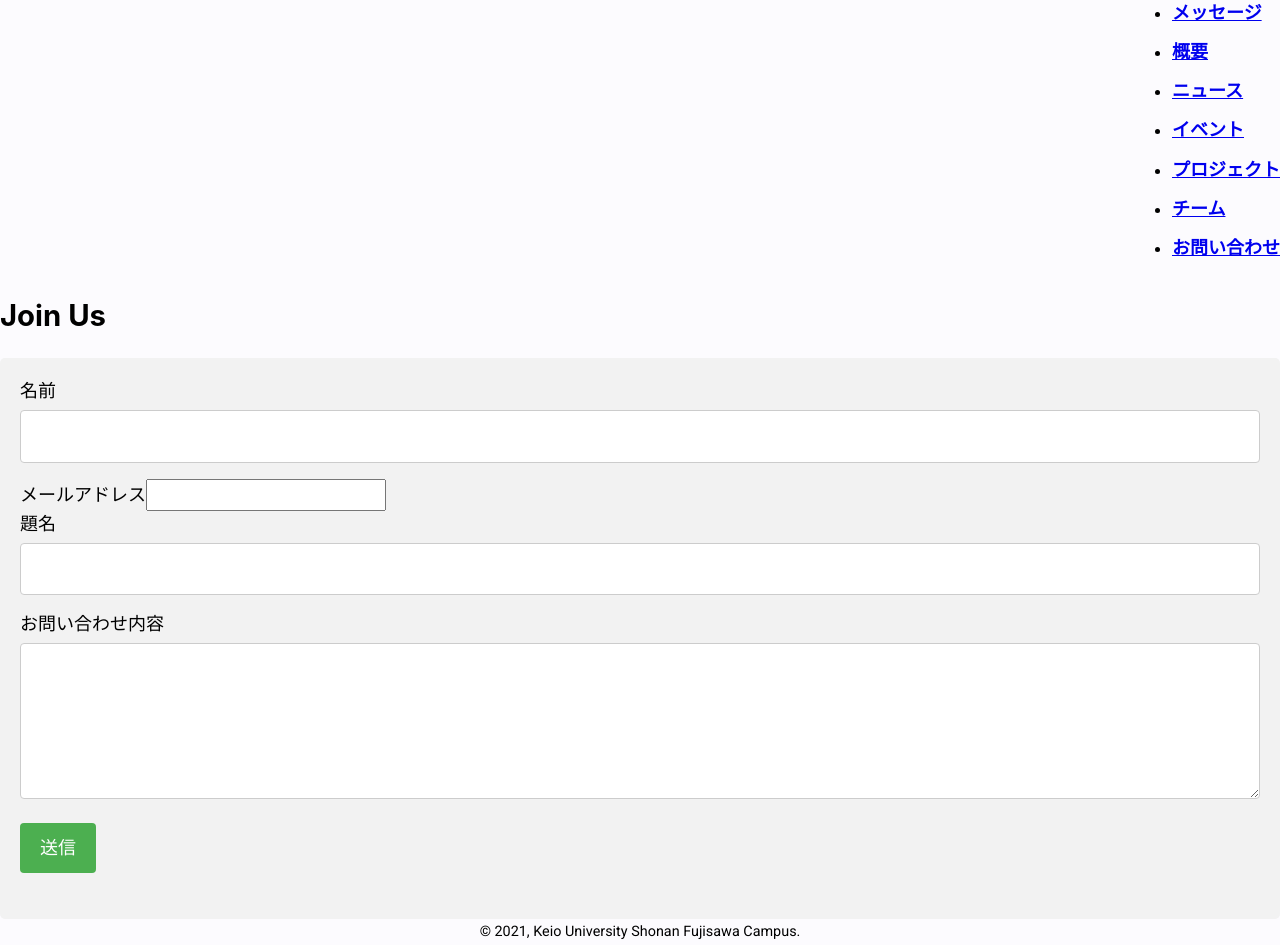
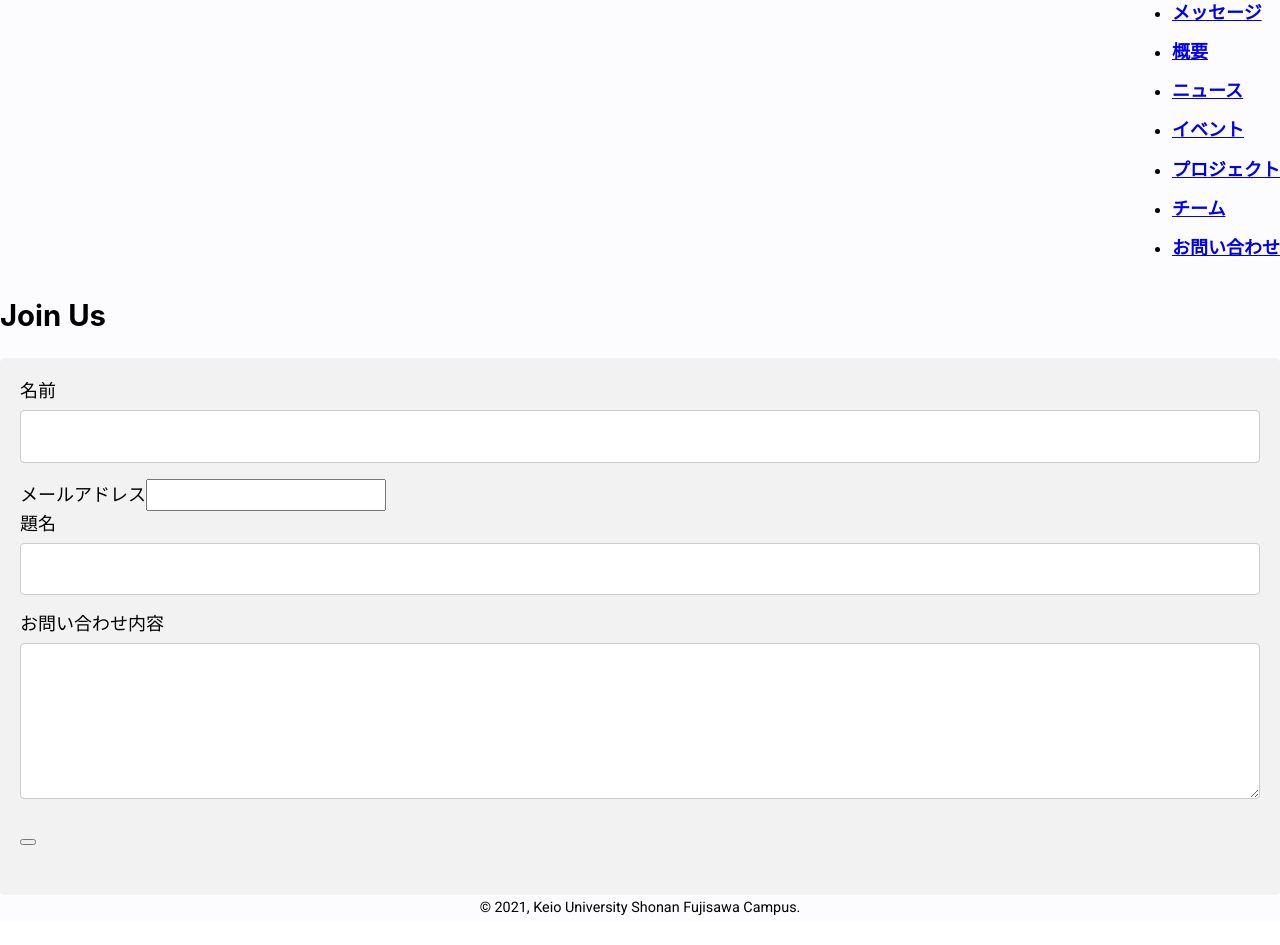
Before and after one commit to hideodaikoku/ms-music-home, a Gatsby site: page /join-us in a window 1280 px wide. After the commit the page ends 921 px from the top, so only its background shows below. Built offline with nearby package versions, Linux system fonts and the light colour scheme; Gatsby itself is replaced by a stand-in of ours.

Commit message:
fixex input to button for submit

```diff
--- a/src/pages/join-us.js
+++ b/src/pages/join-us.js
@@ -21,7 +21,7 @@ const JoinUs = () => {
           <label htmlFor="message">お問い合わせ内容</label>
           <textarea type="text" id="message" name="message" rows="5" />
 
-          <input type="submit" value="送信" />
+          <button type="submit" value="送信" />
         </form>
       </div>
     </Layout>
```
